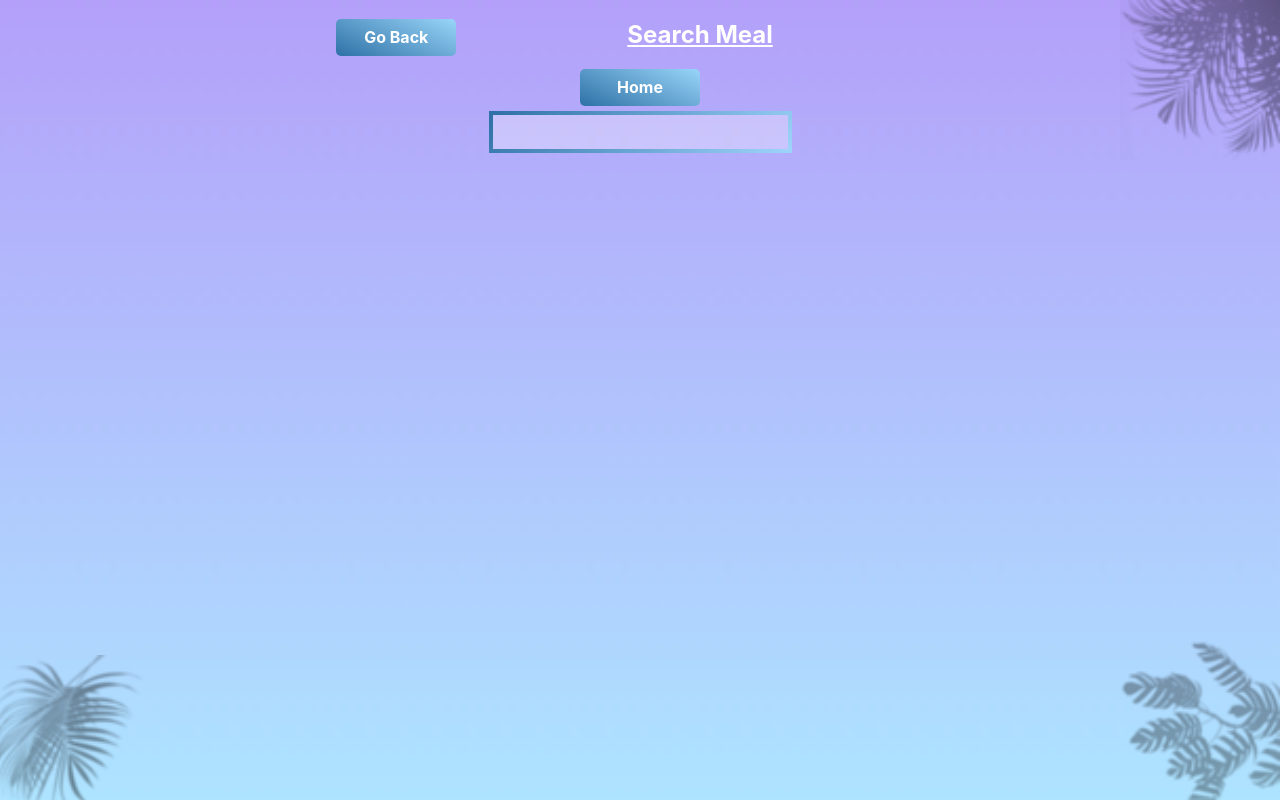
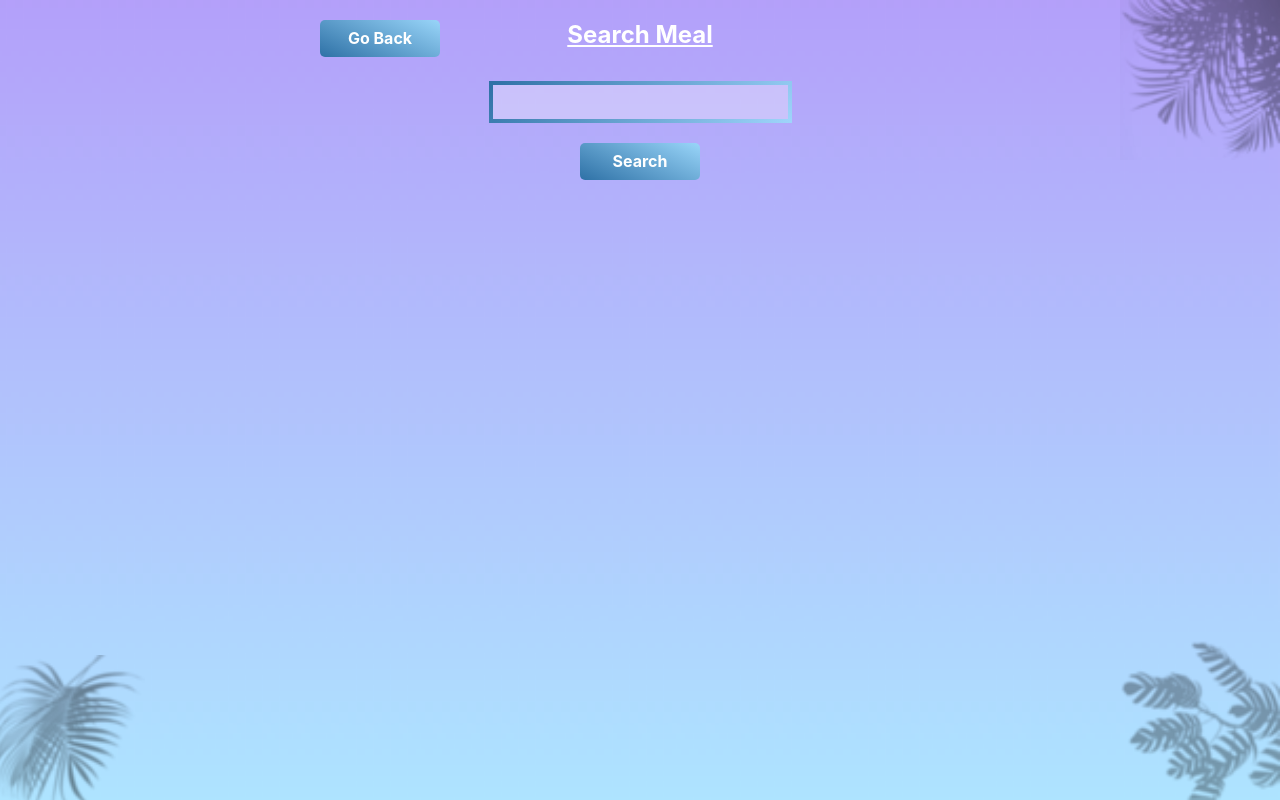
Before and after one commit to Cicada1105/meal-db, a React (Create React App) app: page /Meals/Search in a window 1280 px wide. Built offline with nearby package versions, Linux system fonts and the light colour scheme.

Commit message:
Remove home button on search page and added search button, removing onclick for search page.

```diff
--- a/src/index.jsx
+++ b/src/index.jsx
@@ -14,17 +14,17 @@ const store = createStore(mealDBReducer);
 class App extends React.Component {
 	render() {
 		return (
-			<Provider store={store}>
 				<div className="App">
 		    		<Background />
 		    		<MealDB />
 		    	</div>
-	    	</Provider>
 		);
 	}
 }
 
 ReactDOM.render(
-   <App />,
+	<Provider store={store}>
+   		<App />
+	</Provider>,
   document.getElementById('root')
 );
--- a/src/router/components/meals/search_meal/index.jsx
+++ b/src/router/components/meals/search_meal/index.jsx
@@ -1,4 +1,4 @@
-import React from 'react';
+	import React from 'react';
 
 import { connect } from 'react-redux';
 import { filterName } from '../../../../app_state/action_creators/filterActions.jsx';
@@ -6,57 +6,33 @@ import { filterName } from '../../../../app_state/action_creators/filterActions.
 import styles from './index.module.css';
 
 import { PreviewCard } from './previewCard.jsx';
-import { Button, Tag } from '../../../../static_components';
+import { Tag } from '../../../../static_components';
 
 class SearchMeal extends React.Component {
 	constructor(props) {
 		super(props);
 		this.state = {
-			meals: [],
 			filteredMeals: []
 		}
 		this.inputRef = React.createRef();
 	}
 	handleClick = function(event) {
-		let keyCode = event.keyCode;
-		// a == 65 && z == 90
-		this.inputRef.current.removeEventListener("onKeyUp",(e) => this.handleClick(e));
-		if ((keyCode >= 65) && (keyCode <= 90)) {
-			let userData = event.target.value.toLowerCase();
-			if (userData.length === 1) {
-				fetch(`https://www.themealdb.com/api/json/v1/1/search.php?f=${userData}`)
-					.then(response => response.json())
-					.then(data => this.props.filterName(data));
-			}
-			else {
-				this.setState(() => ({
-					filteredMeals: this.state.filteredMeals.filter(meal => meal.strMeal.toLowerCase().includes(userData))
-				}));
-			}
+		let enteredVal = this.inputRef.current.value.toLowerCase();
+		let firstLetter = enteredVal.slice(0,1);
+		if (firstLetter) {
+			fetch(`https://www.themealdb.com/api/json/v1/1/search.php?f=${firstLetter}`)
+				.then(response => response.json())
+				.then(data =>  {
+					let filteredMeals = data.meals.filter((meal) => meal["strMeal"].toLowerCase().includes(enteredVal));
+					this.props.filterName({
+						meals: filteredMeals
+					});
+				})
 		}
-		else if (keyCode === 8) {
-			let userData = event.target.value.toLowerCase();
-			if ((userData.length === 0) && (this.state.filteredMeals.length > 0)) {
-				this.setState(() => ({
-					meals: [],
-					filteredMeals: []
-				}));
-			}
-			else if (userData.length > 0) {
-				this.setState(() => ({
-					filteredMeals: this.state.meals.filter(meal => meal.strMeal.toLowerCase().includes(userData))
-				}));
-			}
-		}
-		this.inputRef.current.addEventListener("onKeyUp",(e) => this.handleClick(e));
 	}
-	componentDidUpdate(prevProps,prevState) {
-		if ((prevState.meals) && (prevState.meals.length === 0)) {
-			this.setState(() => ({
-				meals: this.props.meals,
-				filteredMeals: this.props.meals
-			}));
-		}
+	componentWillUnmount() {
+		// Clean up state
+		this.props.filterName({})
 	}
 	render() {
 		return(
@@ -64,12 +40,16 @@ class SearchMeal extends React.Component {
 				<header className={styles.searchMealHeader}>
 					<Tag path={-1}>Go Back</Tag>
 					<h2><ins>Search Meal</ins></h2>
-					<Button text="Home" path="/Home" />
 				</header>
-				<input ref={this.inputRef} type="text" onKeyUp={(e) => this.handleClick(e)} />
+				<input ref={this.inputRef} type="text" />
+				<div className={styles.searchBtn} onClick={(e) => this.handleClick(e)}>Search</div>
 				{
-					this.state.filteredMeals !== undefined && this.state.filteredMeals.length !== 0 &&
-					this.state.filteredMeals.map((meal, i) => <PreviewCard key={i} {...meal} /> )
+					this.props.meals !== undefined &&
+					(
+						this.props.meals.length !== 0 ?
+						this.props.meals.map((meal, i) => <PreviewCard key={i} {...meal} /> ) :
+						<h3>Unable to find "{this.inputRef.current.value}"</h3>
+					)
 				}
 			</React.Fragment>
 		);
--- a/src/router/components/meals/search_meal/index.module.css
+++ b/src/router/components/meals/search_meal/index.module.css
@@ -1,17 +1,33 @@
 header.searchMealHeader {
 	margin:auto;
+	margin-top: 1.25rem;
 	width:50vw;
 }
 header.searchMealHeader > div {
 	display:inline-block;
+	float:left;
 }
 header.searchMealHeader > h2 {
-	display:inline-block;
-	margin-left:10.69rem;
-	margin-right:10.69rem;
+	display:block;
+	margin:auto;
+	width:fit-content;
+}
+.searchBtn {
+	background: linear-gradient(25deg, rgb(46,113,166), rgb(153,213,249));
+	color:white;
+	margin:auto;
+	margin-top:1.25rem;
+	font-weight: bold;
+	border-radius:5px;
+	padding: 8px 10px 9px 10px;
+	width:100px;
+}
+.searchBtn:hover {
+	cursor:pointer;
 }
 input {
 	position:relative;
+	display:block;
 	font-size:1.25rem;
 	outline:none;
 	border-width:4px;
@@ -22,7 +38,7 @@ input {
 	height:2rem;
 	margin:auto;
 	padding-left:5px;
-	margin-top:5px;
+	margin-top:2rem;
 	background-color:rgba(255,255,255,0.3);
 	z-index: 1;
 }
```
Also changed, not shown: 1 other file (tests, documents, lock files or other folders).
